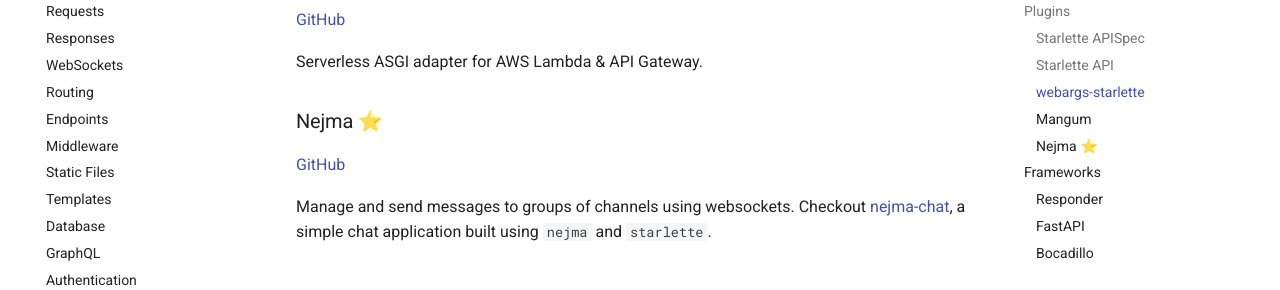
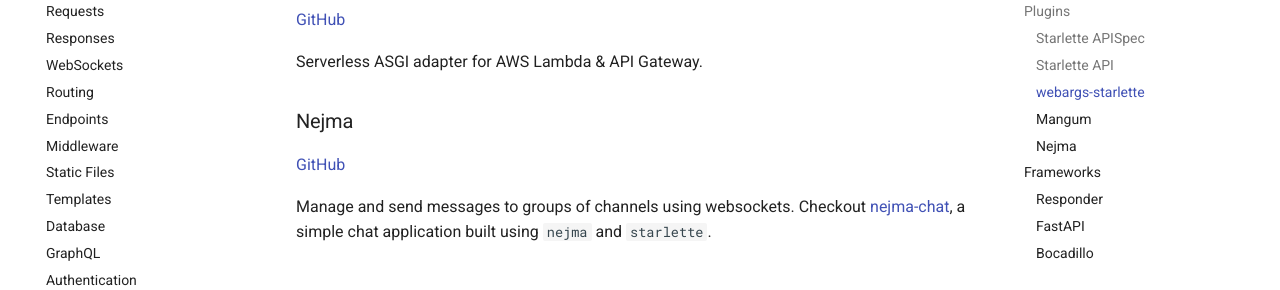
Before and after one commit to hidraco/starlette, an MkDocs documentation site: the page built from docs/third-party-packages.md, in a window 1280 px wide and 900 px high, scrolled down 968 px. Shown: the part 151-441 px from the top of the window. Built offline with MkDocs 1.6.1 and Material for MkDocs 9.7.7, drawn with Linux system fonts in a browser that asks for light colours; comment, search, counter and statistics services are not loaded.

```diff
--- a/docs/third-party-packages.md
+++ b/docs/third-party-packages.md
@@ -43,7 +43,7 @@ type annotations.
 
 Serverless ASGI adapter for AWS Lambda & API Gateway.
 
-### Nejma ⭐
+### Nejma
 
 <a href="https://github.com/taoufik07/nejma" target="_blank">GitHub</a>
 
```
